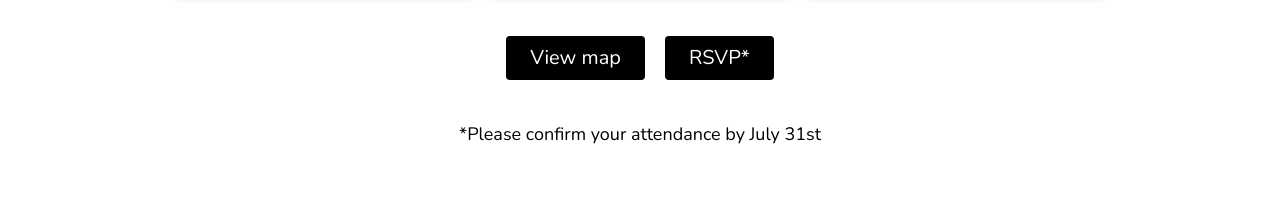
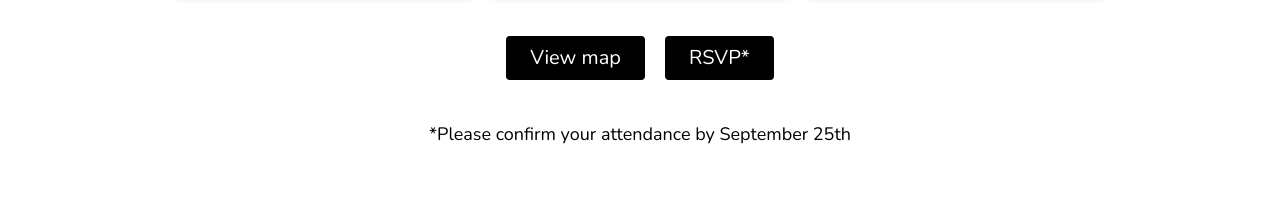
Before and after one commit to Kristina-zh/weeding-invitation, a Next.js app: page / in a window 1280 px wide. Shown: the part 1140-1350 px from the top of the page. Built offline with nearby package versions, Linux system fonts and the light colour scheme; a web font is replaced by a local one.

Commit message:
changed deadline

```diff
--- a/src/app/translations.ts
+++ b/src/app/translations.ts
@@ -46,7 +46,7 @@ export const homeTranslations = {
     description3: 'Hacienda Acamilpa, Cuernavaca, Mexico',
     button1: 'View map',
     button2: 'RSVP',
-    note: '*Please confirm your attendance by July 31st',
+    note: '*Please confirm your attendance by September 25th',
   },
   Spanish: {
     title: { kristina: 'Kristina', and: '&', alan: 'Alan' },
@@ -56,7 +56,7 @@ export const homeTranslations = {
     description3: 'Hacienda Acamilpa, Cuernavaca, México',
     button1: 'Cómo llegar?',
     button2: 'Confirmar asistencia',
-    note: '*Favor de confirmar asistencia antes del 31 de Julio',
+    note: '*Favor de confirmar asistencia antes del 25 de Septiembre',
   },
   Russian: {
     title: { kristina: 'Кристина', and: 'и', alan: 'Алан' },
@@ -66,7 +66,7 @@ export const homeTranslations = {
     description3: 'Hacienda Acamilpa, Куэрнавака, Мексика',
     button1: 'Как добраться?',
     button2: 'Подтвердить присутствие',
-    note: 'Пожалуйста, подтвердите свое присутствие до 31 июля.',
+    note: 'Пожалуйста, подтвердите свое присутствие до 25 сентября.',
   },
   Ukrainian: {
     title: { kristina: 'Крістіна', and: 'та', alan: 'Алан' },
@@ -76,7 +76,7 @@ export const homeTranslations = {
     description3: 'Hacienda Acamilpa, Куернавака, Мексика',
     button1: 'Як доїхати?',
     button2: 'Підтвердити присутність',
-    note: 'Будь ласка, підтвердьте свою присутність до 31 липня.',
+    note: 'Будь ласка, підтвердьте свою присутність до 25 вересня.',
   },
 };
 
```
